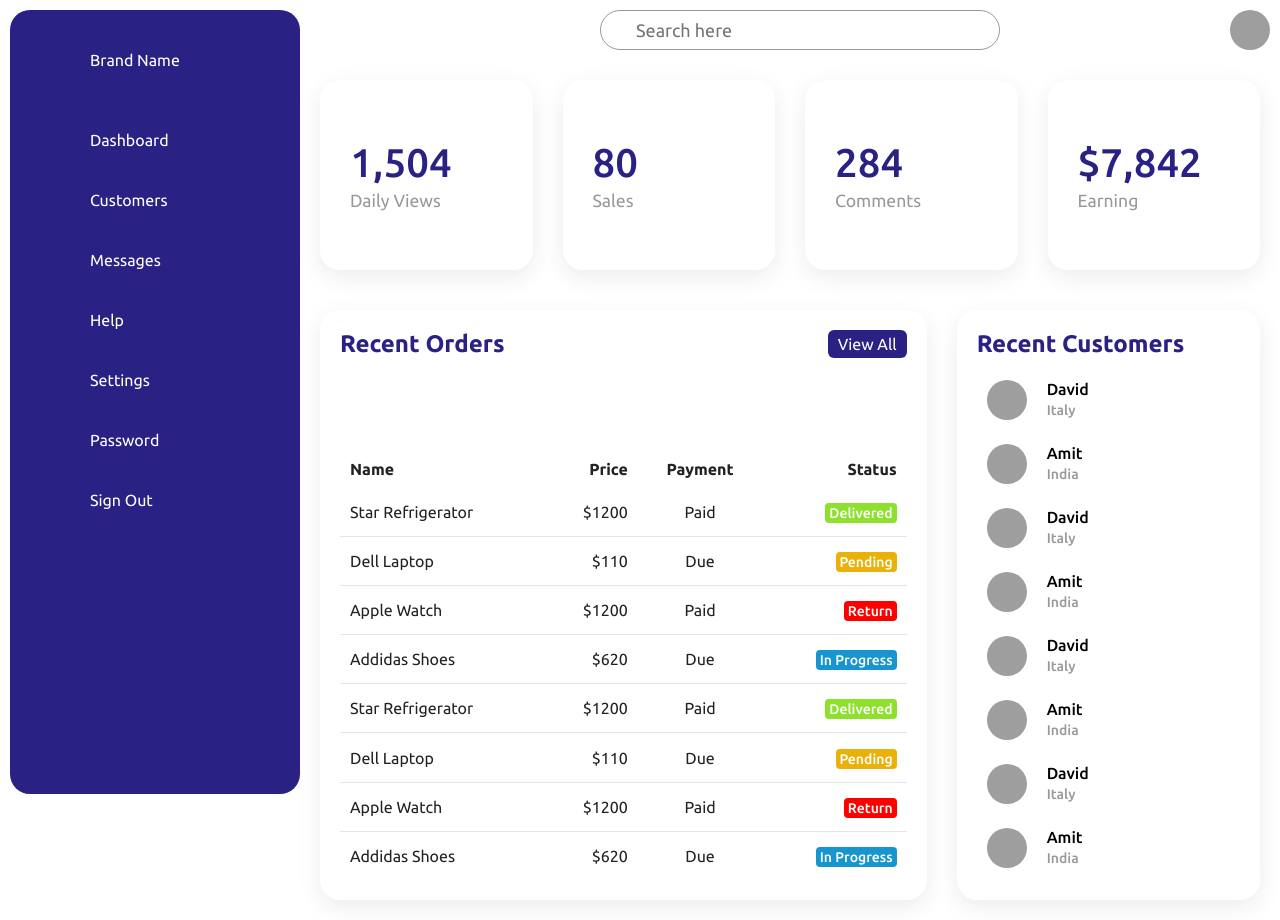
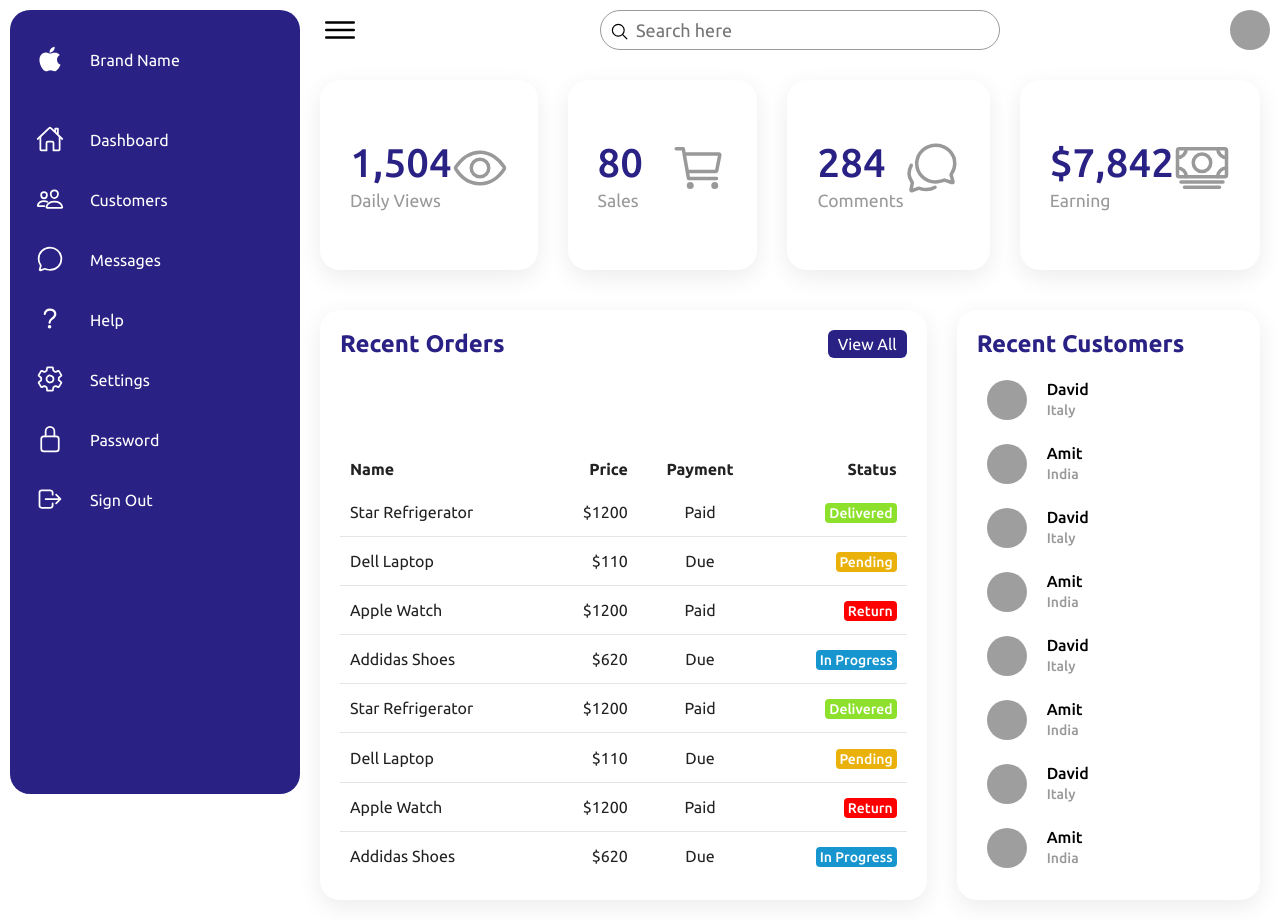
Before and after one commit to Dominic-SR/REACT-NODE-CP, a React (Create React App) app in the folder client/: page / in a window 1280 px wide. Built offline with nearby package versions, Linux system fonts and the light colour scheme; grey boxes are pictures that could not be loaded.

Commit message:
pages setup

```diff
--- a/client/public/index.html
+++ b/client/public/index.html
@@ -40,4 +40,6 @@
       To create a production bundle, use `npm run build` or `yarn build`.
     -->
   </body>
+  <script type="module" src="https://unpkg.com/ionicons@5.5.2/dist/ionicons/ionicons.esm.js"></script>
+  <script nomodule src="https://unpkg.com/ionicons@5.5.2/dist/ionicons/ionicons.js"></script>
 </html>
--- a/client/src/App.css
+++ b/client/src/App.css
@@ -76,6 +76,7 @@
   display: flex;
   text-decoration: none;
   color: var(--white);
+  transition: 1s;
 }
 
 .navigation ul li:hover a,
@@ -118,6 +119,7 @@
   border-radius: 50%;
   box-shadow: 35px 35px 0 10px var(--white);
   pointer-events: none;
+  transition: 1s;
 }
 .navigation ul li:hover a::after,
 .navigation ul li.hovered a::after {
@@ -131,6 +133,7 @@
   border-radius: 50%;
   box-shadow: 35px -35px 0 10px var(--white);
   pointer-events: none;
+  transition: 1s;
 }
 
 /* ===================== Main ===================== */
--- a/client/src/App.js
+++ b/client/src/App.js
@@ -1,4 +1,3 @@
-import logo from './logo.svg';
 import './App.css';
 
 function App() {
```
